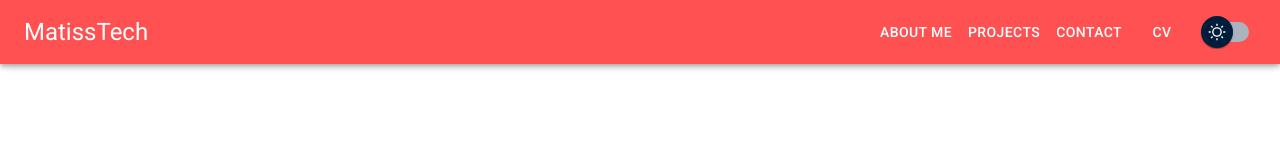
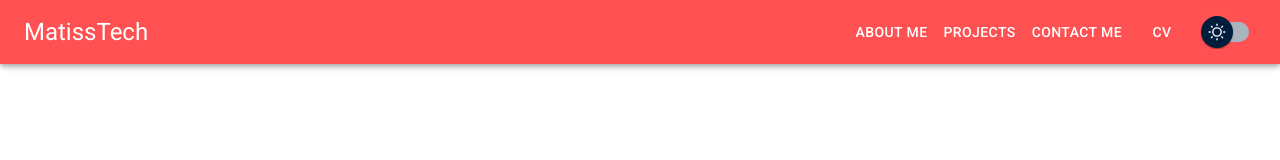
Before and after one commit to Matiss1337/portfolio, a React (Vite) app: page / in a window 1280 px wide. Shown: the top 160 px of the page. Built offline with nearby package versions, Linux system fonts and the light colour scheme.

Commit message:
done for now

```diff
--- a/src/components/AboutMe.tsx
+++ b/src/components/AboutMe.tsx
@@ -1,15 +1,18 @@
 import React from 'react'
 import {Box, Stack, Typography} from "@mui/material";
 import MyPhoto from "../assets/MyPhoto.png"
+import {Element } from "react-scroll";
 
 
 
 const AboutMe = ({}) => {
   return (
-    <Stack flexDirection="row"
+    <Element name="AboutMeTarget">
+    <Stack
     sx={{display: 'flex', width: {xs: "80%", sm: "80%", md: "80%", lg: "90%", xl: "80%"},
-    flexDirection: {xs: "column-reverse", sm: "column-reverse", md: "column-reverse", lg: "row", xl: "row"
-            }}}>
+    flexDirection: {xs: "column-reverse", sm: "column-reverse", md: "column-reverse", lg: "row", xl: "row"},
+    margin:"auto"
+    }}>
         <Box>
         <Typography variant="h2" color="#ff5152" fontWeight="bold"
         sx={{p:"45px", pl:"0"}}>About Me</Typography>
@@ -31,6 +34,7 @@ const AboutMe = ({}) => {
         alt="My Photo"
         src={MyPhoto}/>
     </Stack>
+    </Element>
   )
 }
 
--- a/src/components/Form.tsx
+++ b/src/components/Form.tsx
@@ -3,12 +3,14 @@ import {Box, Stack, Typography} from "@mui/material";
 import TextField from '@mui/material/TextField';
 import Button from '@mui/material/Button';
 import SendIcon from '@mui/icons-material/Send';
+import {Element } from "react-scroll";
 
 const Form = () => {
 
   return (
+    <Element name="FormTarget">
     <Stack justifyContent="center"  mt="80px" sx={{
-    alignSelf: {xs: "center", sm: "center", md: "center", lg: "center", xl: "center"}
+    alignSelf: "center"
     }}>
         <Stack alignItems="center" width="fit-content">
         <Typography variant="h3" textAlign="center" pb="20px" color="#ff5152" fontWeight="bold"> Contact Me </Typography>
@@ -53,6 +55,7 @@ const Form = () => {
         </form>
         </Stack>
     </Stack>
+    </Element>
   )
 }
 
--- a/src/components/Hi.tsx
+++ b/src/components/Hi.tsx
@@ -4,8 +4,7 @@ import {Box, Stack, Typography} from "@mui/material";
 
 const Hi = () => {
   return (
-    <Stack sx={{ justifyContent:"start", width:"80%"
-
+    <Stack sx={{ justifyContent:"center", width:"80%"
     }}>
         <Box pt={14} mb={30}>
             <Typography variant="h4">Hi, My name is</Typography>
--- a/src/components/Main.tsx
+++ b/src/components/Main.tsx
@@ -10,7 +10,7 @@ import Form from './Form';
 
 const Main = () => {
   return (
-    <Box flex={11} height="100%" >
+    <Box flex={9} >
       <Stack alignItems="center" bgcolor={"background.default"} color={"text.primary"}>
       <Stack alignItems="center" mt="100px" bgcolor={"background.default"} color={"text.primary"}>
         <Hi/>
--- a/src/components/Nav.tsx
+++ b/src/components/Nav.tsx
@@ -14,6 +14,8 @@ import ListItemText from '@mui/material/ListItemText';
 import { styled } from '@mui/material/styles';
 import Switch, { SwitchProps } from '@mui/material/Switch';
 import Typography from '@mui/material/Typography';
+import {Link as ScrollLink} from "react-scroll";
+
 
 
 
@@ -83,9 +85,40 @@ export default function ButtonAppBar({setMode, mode}) {
             MatissTech
           </Typography>
           <Box sx={{display:{xs:"none", sm:"block"}}}>
-          <Button sx={{':hover': { bgcolor: '#ff7374',}}} color="inherit">About me</Button>
-          <Button sx={{':hover': { bgcolor: '#ff7374',}}} color="inherit">Projects</Button>
-          <Button sx={{':hover': { bgcolor: '#ff7374',}}} color="inherit">Contact</Button>
+          <Button
+           sx={{':hover': { bgcolor: '#ff7374',}}} color="inherit">
+            <ScrollLink
+          activeClass="active"
+          to="AboutMeTarget"
+          spy={true}
+          smooth={true}
+          offset={-200}
+          duration={500}>
+              About Me
+            </ScrollLink>
+           </Button>
+          <Button sx={{':hover': { bgcolor: '#ff7374',}}} color="inherit">
+          <ScrollLink
+          activeClass="active"
+          to="ProjectsTarget"
+          spy={true}
+          smooth={true}
+          offset={+110}
+          duration={500}>
+              Projects
+            </ScrollLink>
+          </Button>
+          <Button sx={{':hover': { bgcolor: '#ff7374',}}} color="inherit">
+          <ScrollLink
+          activeClass="active"
+          to="FormTarget"
+          spy={true}
+          smooth={true}
+          offset={+70}
+          duration={500}>
+              Contact Me
+            </ScrollLink>
+          </Button>
           <Link underline="none"  target="_blank" href="https://docs.google.com/document/d/e/2PACX-1vT3pQtRwBbygwJc5NDKfM3WAQmYGbu0rv2dFM7vv4-xYKxKFQ96tinAXw3Gl2Nv0-oeBudxUPnxD2zD/pub"
            color="inherit"><Button sx={{':hover': { bgcolor: '#ff7374',}}} color="inherit">CV</Button></Link>
 
@@ -102,13 +135,43 @@ export default function ButtonAppBar({setMode, mode}) {
           <Drawer open={open} anchor="top" onClose={handleToggle}>
         <List sx={{alignItems:"center"}}>
           <ListItem onClick={handleToggle}>
-            <ListItemText sx={{textAlign:"center"}} primary={<Button color="inherit">About me</Button>} />
+            <ListItemText sx={{textAlign:"center"}} primary={<Button color="inherit">
+              <ScrollLink
+          activeClass="active"
+          to="AboutMeTarget"
+          spy={true}
+          smooth={true}
+          offset={-90}
+          duration={500}>
+              About Me
+            </ScrollLink>
+            </Button>} />
           </ListItem>
           <ListItem onClick={handleToggle}>
-            <ListItemText sx={{textAlign:"center"}} primary={<Button color="inherit">Projects</Button>} />
+            <ListItemText sx={{textAlign:"center"}} primary={<Button color="inherit">
+                        <ScrollLink
+          activeClass="active"
+          to="ProjectsTarget"
+          spy={true}
+          smooth={true}
+          offset={+180}
+          duration={500}>
+              Projects
+            </ScrollLink>
+            </Button>} />
           </ListItem>
           <ListItem onClick={handleToggle} >
-            <ListItemText sx={{textAlign:"center"}} primary={<Button color="inherit">Contact</Button>} />
+            <ListItemText sx={{textAlign:"center"}} primary={<Button color="inherit">
+                        <ScrollLink
+          activeClass="active"
+          to="FormTarget"
+          spy={true}
+          smooth={true}
+          offset={+70}
+          duration={500}>
+              Contact Me
+            </ScrollLink>
+            </Button>} />
           </ListItem>
           <ListItem onClick={handleToggle}>
             <ListItemText  sx={{textAlign:"center"}}
--- a/src/components/Projects.tsx
+++ b/src/components/Projects.tsx
@@ -6,14 +6,17 @@ import Cars from "../assets/cars.gif"
 import GMTA from "../assets/gmta.gif"
 import Chat from "../assets/chat.gif"
 import CheckOutlinedIcon from '@mui/icons-material/CheckOutlined';
+import {Element } from "react-scroll";
 
 
 
 
 const Projects = () => {
   return (
+    <Element name="ProjectsTarget">
     <Stack flexDirection="column"
     sx={{display: 'flex', width: {xs: "80%", sm: "80%", md: "80%", lg: "90%", xl: "80%"},
+    margin:"auto"
     }}
     >
               <Box>
@@ -123,6 +126,7 @@ const Projects = () => {
 
 
     </Stack>
+    </Element>
   )
 }
 
```
Also changed, not shown: 1 other file (tests, documents, lock files or other folders).
